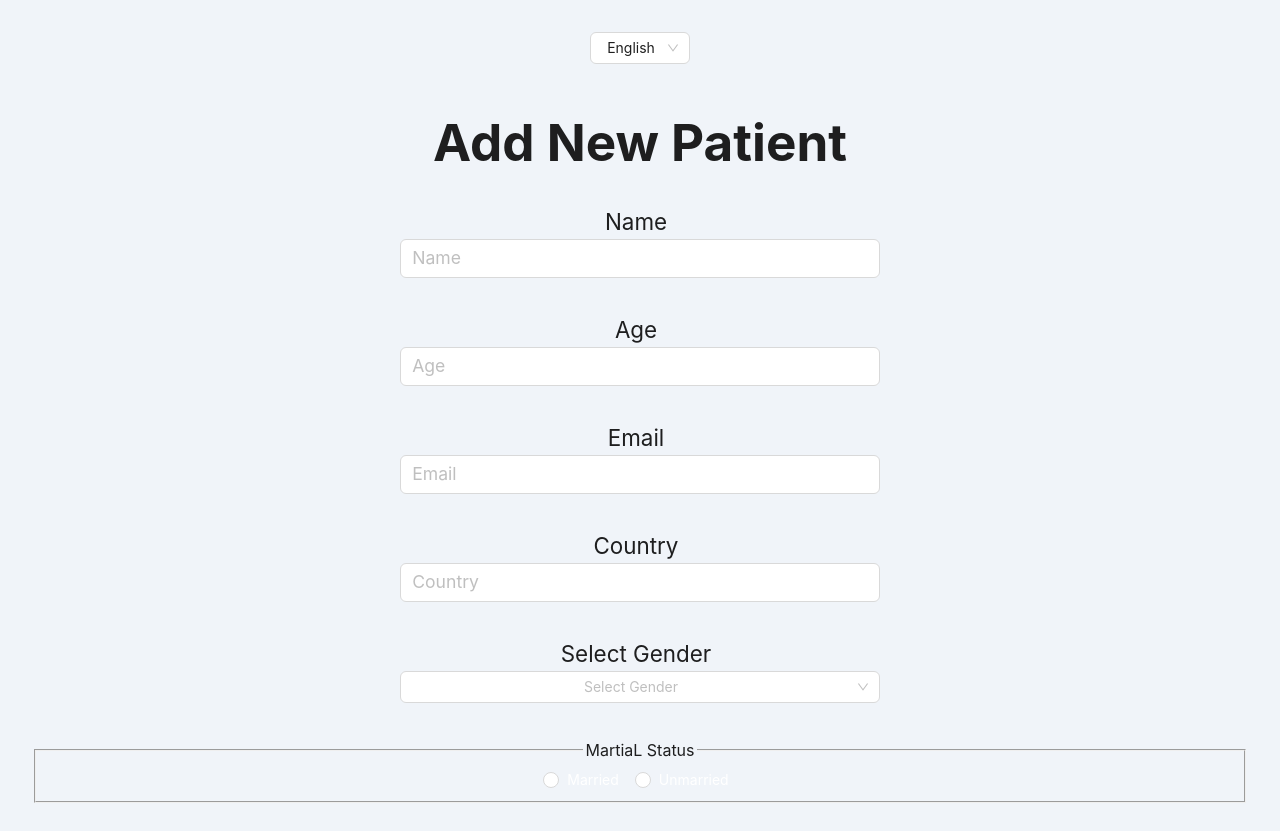
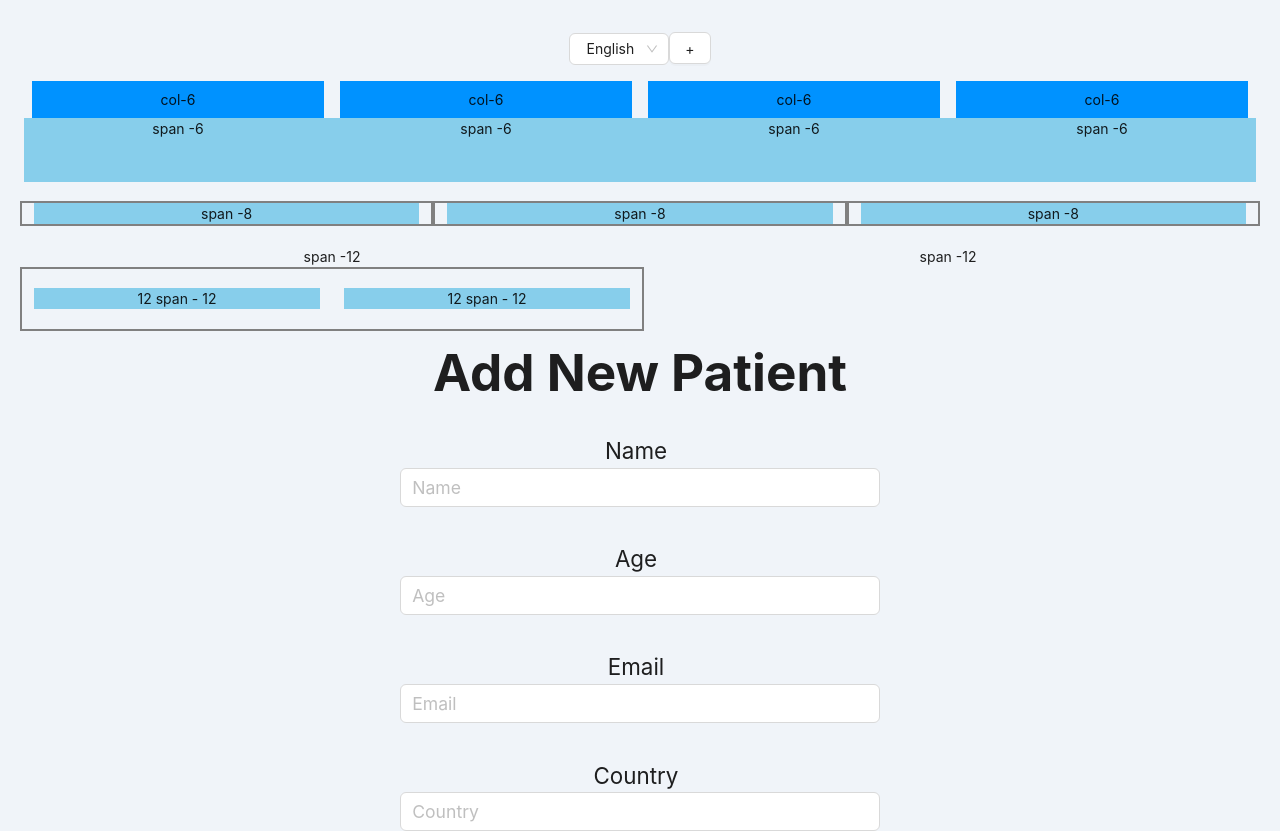
Before and after one commit to Ahmed-Elbessfy/add-patient-app, a React (Vite) app: page /add_patient in a window 1280 px wide. Shown: the top 831 px of the page. Built offline with nearby package versions, Linux system fonts and the light colour scheme.

Commit message:
fixing dynamic form errors & test UI antd components

```diff
--- a/src/patterns/DynamicForm/DynamicForm.tsx
+++ b/src/patterns/DynamicForm/DynamicForm.tsx
@@ -1,5 +1,5 @@
-import { FC } from "react";
-import { Alert, Button, Typography } from "antd";
+import { FC, useState } from "react";
+import { Alert, Button, Col, Flex, Grid, Row, Typography } from "antd";
 import { Controller, useForm } from "react-hook-form";
 import * as yup from "yup";
 import { yupResolver } from "@hookform/resolvers/yup";
@@ -116,9 +116,127 @@ const DynamicForm: FC<DynamicFormConfiguration> = ({
       </>
     );
   };
-
+  const style: React.CSSProperties = {
+    background: "#0092ff",
+    padding: "8px 0",
+  };
+  const [showGrid, setShowGrid] = useState<boolean>(true);
   // console.log(errors);
   return (
+    <>
+      <Button onClick={() => setShowGrid((prev) => !prev)}>+</Button>
+      <div style={{ display: showGrid ? "block" : "none" }}>
+        <Row gutter={16}>
+          <Col className="gutter-row" span={6}>
+            <div style={style}>col-6</div>
+          </Col>
+          <Col className="gutter-row" span={6}>
+            <div style={style}>col-6</div>
+          </Col>
+          <Col className="gutter-row" span={6}>
+            <div style={style}>col-6</div>
+          </Col>
+          <Col className="gutter-row" span={6}>
+            <div style={style}>col-6</div>
+          </Col>
+        </Row>
+        <Row gutter={16}>
+          <Col
+            className="gutter-row"
+            style={{ background: "skyblue", height: "4rem" }}
+            span={6}
+          >
+            <div>span -6</div>
+          </Col>
+          <Col
+            className="gutter-row"
+            style={{ background: "skyblue", height: "4rem" }}
+            span={6}
+          >
+            <div>span -6</div>
+          </Col>
+          <Col
+            className="gutter-row"
+            style={{ background: "skyblue", height: "4rem" }}
+            span={6}
+          >
+            <div>span -6</div>
+          </Col>
+          <Col
+            className="gutter-row"
+            style={{ background: "skyblue", height: "4rem" }}
+            span={6}
+          >
+            <div>span -6</div>
+          </Col>
+        </Row>
+        <Row gutter={24} align="middle" style={{ height: "4rem" }}>
+          <Col
+            className="gutter-row"
+            span={8}
+            style={{ border: "2px solid gray" }}
+          >
+            <div style={{ background: "skyblue" }}>span -8</div>
+          </Col>
+          <Col
+            className="gutter-row"
+            span={8}
+            style={{ border: "2px solid gray" }}
+          >
+            <div style={{ background: "skyblue" }}>span -8</div>
+          </Col>
+          <Col
+            className="gutter-row"
+            span={8}
+            style={{ border: "2px solid gray" }}
+          >
+            <div style={{ background: "skyblue" }}>span -8</div>
+          </Col>
+        </Row>
+        <Row gutter={16} style={{ height: "4rem" }}>
+          <Col className="gutter-row" span={12}>
+            span -12
+            <Row
+              gutter={24}
+              align="middle"
+              style={{ height: "4rem", border: "2px solid gray" }}
+            >
+              <Col md={12} sm={24}>
+                {/* <Flex
+                justify="space-around"
+                align="center"
+                style={{ background: "skyblue", height: "3rem" }}
+              >
+                12 span - 12
+              </Flex> */}
+                <div style={{ background: "skyblue" }}>12 span - 12</div>
+              </Col>
+              <Col md={12} sm={24}>
+                {/* <Flex
+                justify="space-around"
+                align="center"
+                style={{ background: "skyblue", height: "3rem" }}
+                >
+                12 span - 12
+              </Flex> */}
+                <div style={{ background: "skyblue" }}>12 span - 12</div>
+              </Col>
+            </Row>
+          </Col>
+          <Col className="gutter-row" span={12}>
+            span -12
+          </Col>
+        </Row>
+      </div>
+      {/* <Row>
+        <Col
+          className="gutter-row"
+          style={{ background: "skyblue", height: "4rem" }}
+          span={24}
+        >
+          span -24
+        </Col>
+      </Row> */}
       <form onSubmit={handleSubmit(onSubmit)}>
         <h1>{t(heading)}</h1>
         {renderItems(inputsConfig)}
@@ -126,6 +244,7 @@ const DynamicForm: FC<DynamicFormConfiguration> = ({
           Add Patient
         </Button>
       </form>
+    </>
   );
 };
 
```
Also changed, not shown: src/patterns/DynamicForm/DynamicForm.types.tsx (+3 -8 lines), src/utils/validation.ts (+12 -14 lines). Lines whose indentation alone changed are shown as unchanged.
